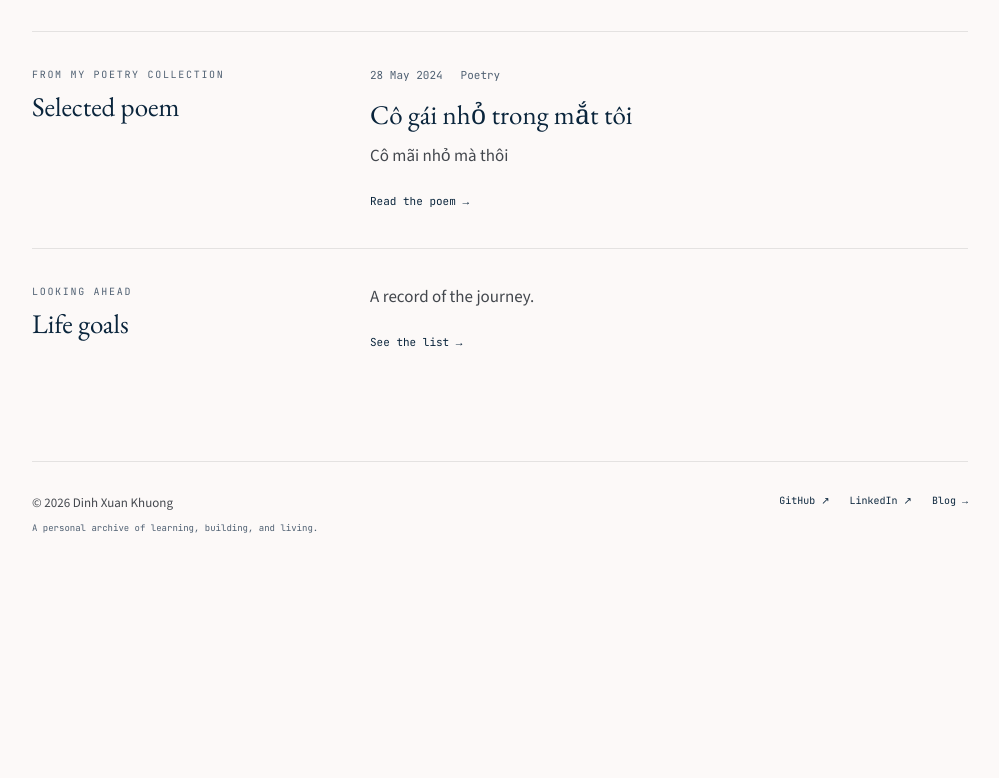
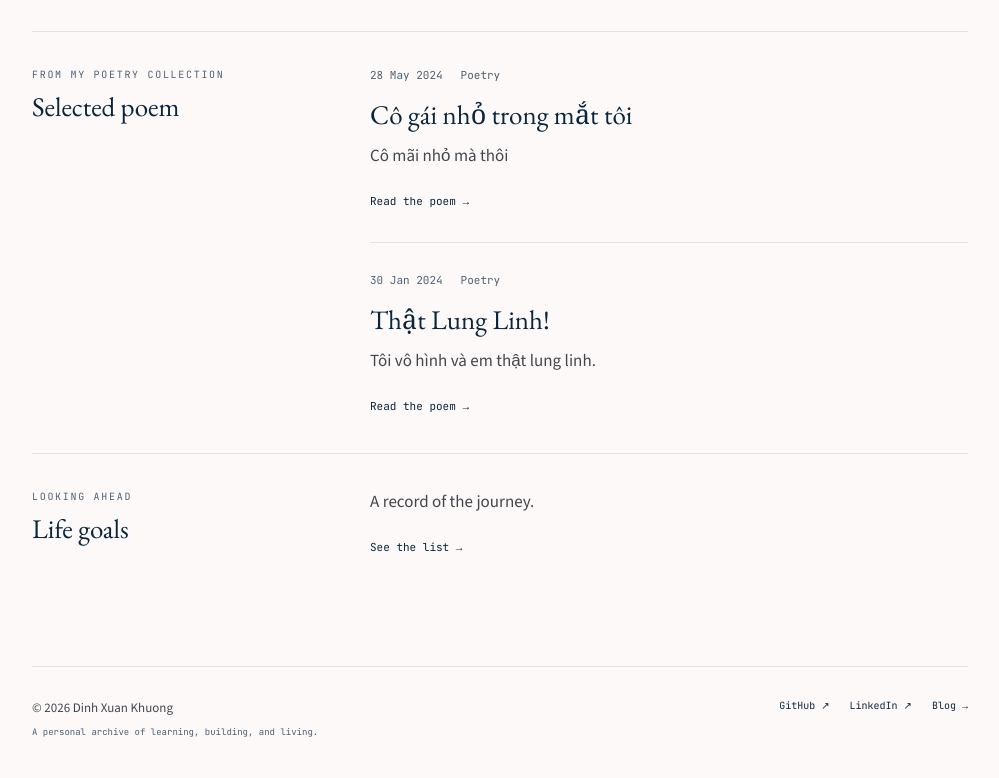
Before and after one commit to DinhXuanKhuong/dinhxuankhuong.github.io, an Eleventy site: page src/index.njk in a window 1280 px wide. Shown: the part 1014-1792 px from the top of the page, without its empty margins (140-1139 px from the left). Before the commit the page ends 1588 px from the top, so only its background shows below. Built offline with nearby package versions, Linux system fonts and the light colour scheme; Eleventy itself is replaced by a stand-in of ours; files that its build step writes are made by us from their sources.

Commit message:
feat: add poem That Lung Linh to the selected poem

```diff
--- a/src/content/poems/2024-01-30-that-lung-linh.md
+++ b/src/content/poems/2024-01-30-that-lung-linh.md
@@ -3,6 +3,7 @@ title: "Thật Lung Linh!"
 date: 2024-01-30
 description: "Tôi vô hình và em thật lung linh."
 category: Poetry
+featured: true
 draft: false
 ---
 
@@ -11,7 +12,7 @@ Có chàng trai ngồi bên nỗi nhớ dài
 Nhớ một người còn đang bận đèn sách
 Mang giấc mộng trĩu nặng ở trên vai
 
-Thật lung Linh! Ô kìa! Thật lung Linh!
+Thật lung linh! Ô kìa! Thật lung linh!
 Tôi muốn sống như một kẻ vô hình
 Lặng im nhìn người tình tôi tỏa sáng
 Tôi vô hình và em thật lung linh.
```
